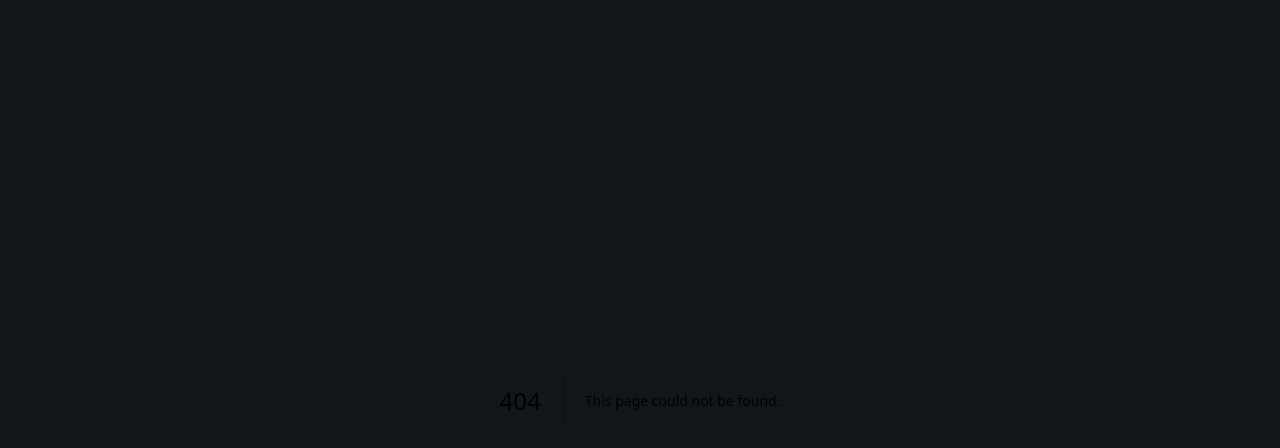
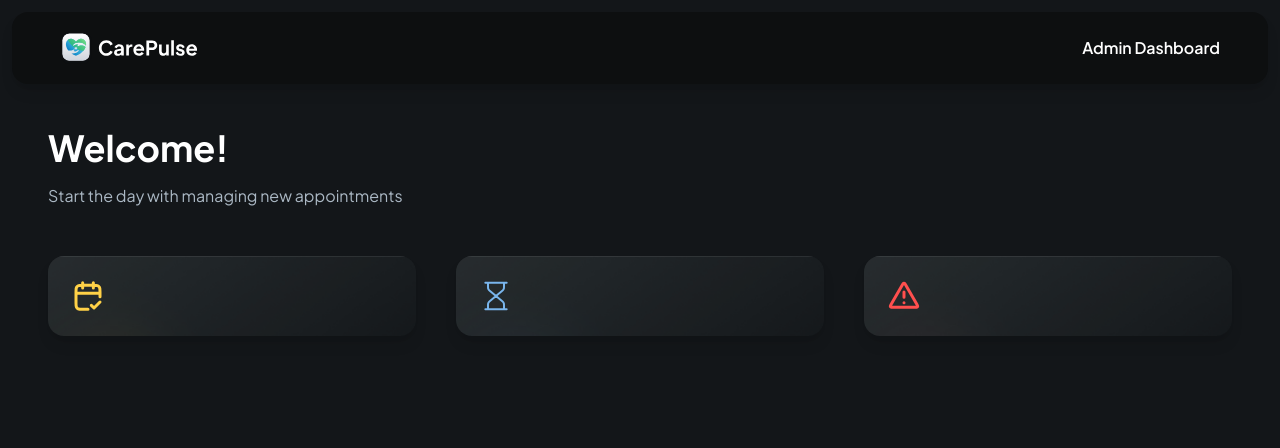
Before and after one commit to aleksanderpulla/medicare, a Next.js app: page /admin in a window 1280 px wide. Before the commit this address had no page. Shown: the top 448 px of the page. Built offline with nearby package versions, Linux system fonts and the light colour scheme.

Commit message:
implement admin dashboard

```diff
--- /dev/null
+++ b/app/admin/page.tsx
@@ -0,0 +1,55 @@
+import StatCard from "@/components/StatCard";
+import Image from "next/image";
+import Link from "next/link";
+import React from "react";
+
+const Admin = () => {
+  return (
+    <div className="mx-auto flex max-w-7xl flex-col space-y-14">
+      <header className="admin-header">
+        <Link href="/" className="cursor-pointer">
+          <Image
+            src="/assets/icons/logo-full.svg"
+            height={32}
+            width={162}
+            alt="logo"
+            className="h-8 w-fit"
+          />
+        </Link>
+        <p className="text-16-semibold">Admin Dashboard</p>
+      </header>
+
+      <main className="admin-main">
+        <section className="w-full space-y-4">
+          <h1 className="header">Welcome!</h1>
+          <p className="text-dark-700">
+            Start the day with managing new appointments
+          </p>
+        </section>
+
+        <section className="admin-stat">
+          <StatCard
+            type="appointments"
+            count={5}
+            label="Scheduled Appointments"
+            icon="/assets/icons/appointments.svg"
+          />
+          <StatCard
+            type="pending"
+            count={10}
+            label="Pending Appointments"
+            icon="/assets/icons/pending.svg"
+          />
+          <StatCard
+            type="canceled"
+            count={2}
+            label="Canceled Appointments"
+            icon="/assets/icons/canceled.svg"
+          />
+        </section>
+      </main>
+    </div>
+  );
+};
+
+export default Admin;
--- /dev/null
+++ b/components/StatCard.tsx
@@ -0,0 +1,34 @@
+import clsx from "clsx";
+import Image from "next/image";
+import React from "react";
+
+interface StatCardProps {
+  type: "appointments" | "pending" | "canceled";
+  count: number;
+  label: string;
+  icon: string;
+}
+
+const StatCard = ({ type, count = 0, label, icon }: StatCardProps) => {
+  return (
+    <div
+      className={clsx("stat-card", {
+        "bg-pending": type === "pending",
+        "bg-canceled": type === "canceled",
+        "bg-appointments": type === "appointments",
+      })}
+    >
+      <div className="flex items-center gap-4">
+        <Image
+          src={icon}
+          alt="label"
+          width={32}
+          height={32}
+          className="size-8 w-fit"
+        />
+      </div>
+    </div>
+  );
+};
+
+export default StatCard;
--- a/constants/index.ts
+++ b/constants/index.ts
@@ -82,5 +82,5 @@ export const Doctors = [
 export const StatusIcon = {
   scheduled: "/assets/icons/check.svg",
   pending: "/assets/icons/pending.svg",
-  cancelled: "/assets/icons/cancelled.svg",
+  canceled: "/assets/icons/canceled.svg",
 };
--- a/tailwind.config.ts
+++ b/tailwind.config.ts
@@ -52,7 +52,7 @@ const config = {
       backgroundImage: {
         appointments: "url('/assets/images/appointments-bg.png')",
         pending: "url('/assets/images/pending-bg.png')",
-        cancelled: "url('/assets/images/cancelled-bg.png')",
+        canceled: "url('/assets/images/canceled-bg.png')",
       },
       keyframes: {
         "accordion-down": {
--- a/types/index.d.ts
+++ b/types/index.d.ts
@@ -6,7 +6,7 @@ declare type SearchParamProps = {
 };
 
 declare type Gender = "Male" | "Female" | "Other";
-declare type Status = "pending" | "scheduled" | "cancelled";
+declare type Status = "pending" | "scheduled" | "canceled";
 
 declare interface CreateUserParams {
   name: string;
```
Also changed, not shown: public/assets/icons/canceled.svg (renamed from public/assets/icons/cancelled.svg), public/assets/images/canceled-bg.png (renamed from public/assets/images/cancelled-bg.png).
